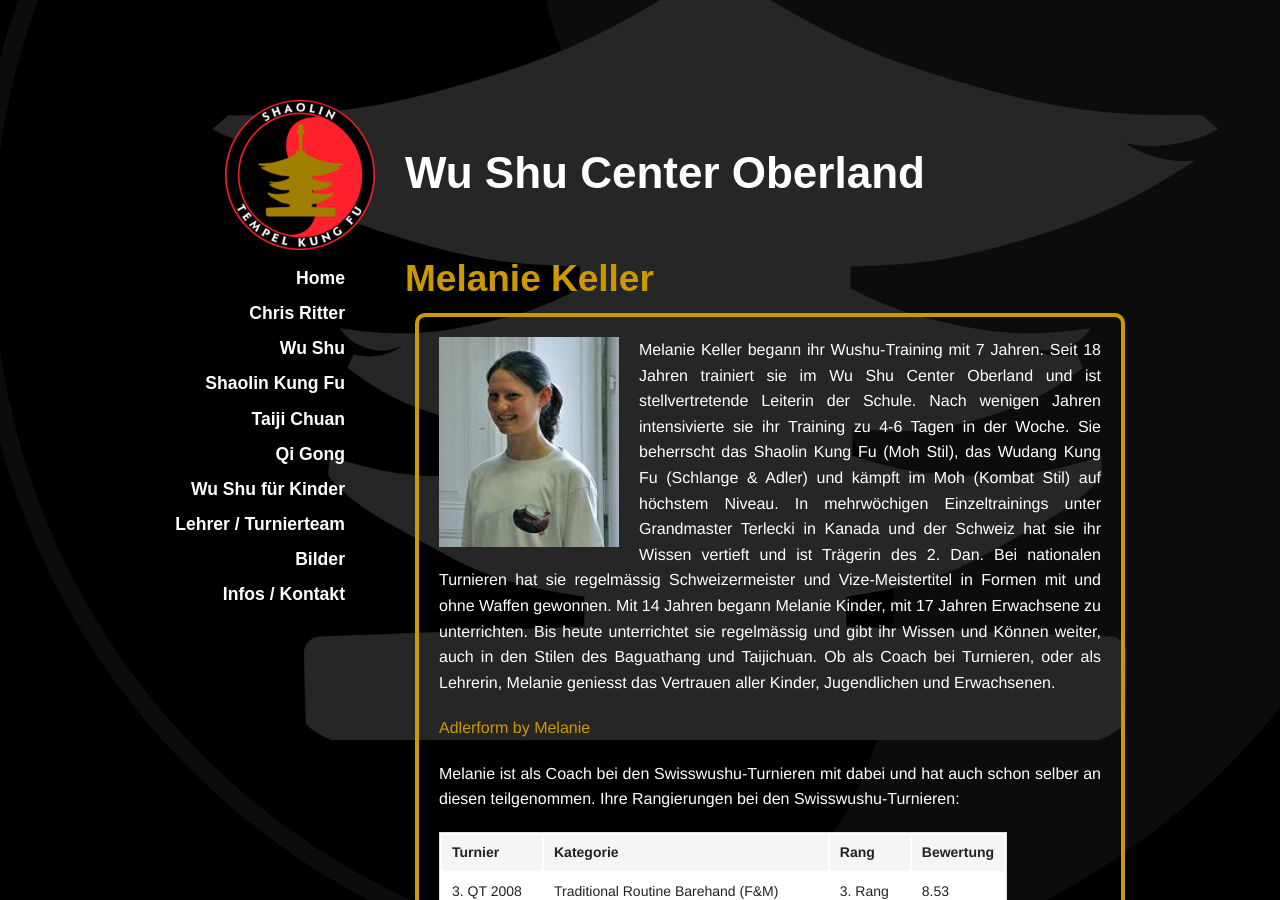
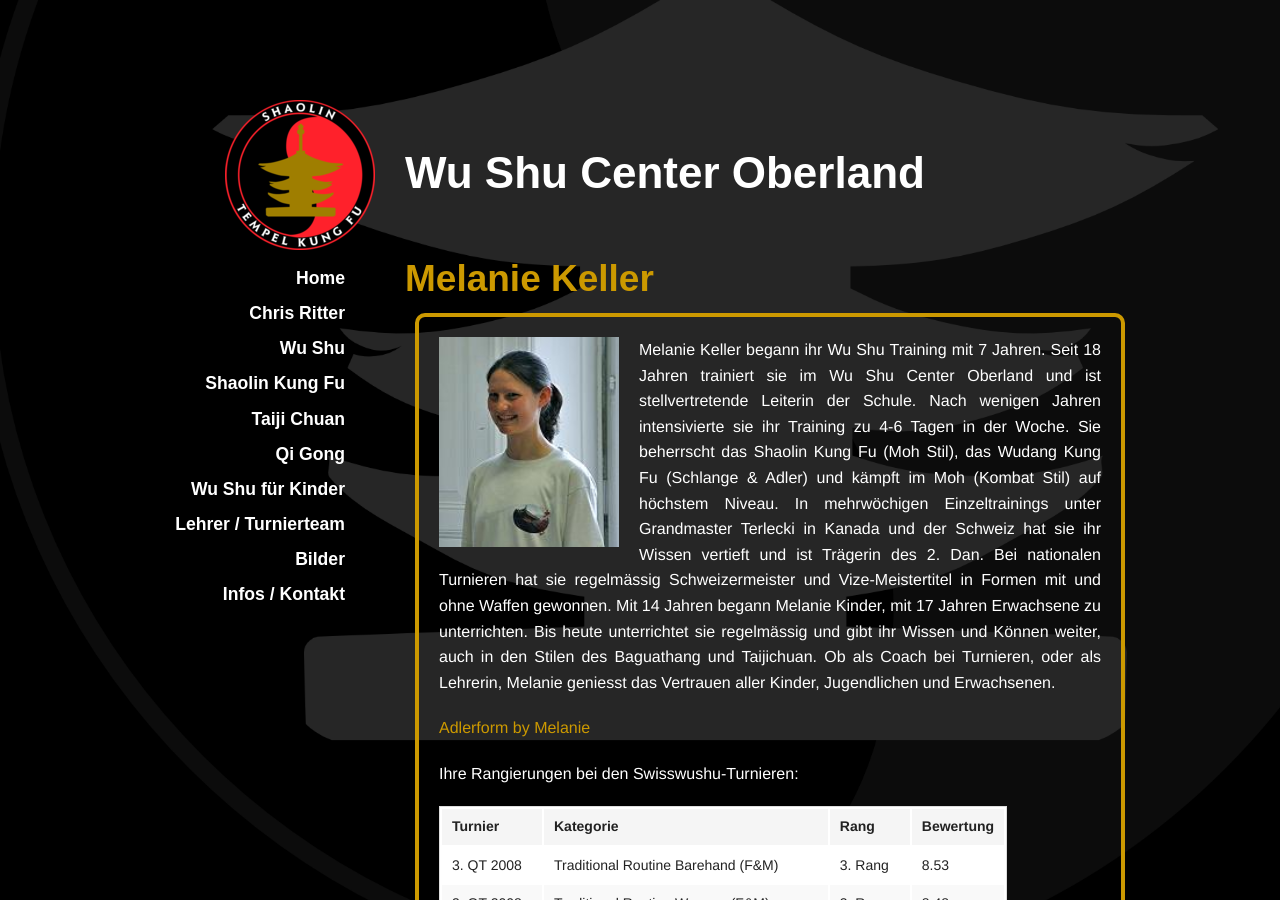
Before and after one commit to wu-shu/wu-shu.github.io, a Jekyll site: the page built from melanie-keller/index.md, in a window 1280 px wide and 900 px high. Built offline with Jekyll 4.4.1, drawn with Linux system fonts in a browser that asks for light colours; some web fonts are replaced; Markdown is read by kramdown in place of the engine named in the settings; comment, search, counter and statistics services are not loaded.

Commit message:
Textänderungen

```diff
--- a/melanie-keller/index.md
+++ b/melanie-keller/index.md
@@ -4,7 +4,7 @@
 ---
 
 <img class="ifloat-left" src="/images/melanie-keller.jpg" alt="Melanie Keller" width="200px">
-Melanie Keller begann ihr Wushu-Training mit 7 Jahren. Seit 18 Jahren trainiert sie im Wu Shu Center Oberland und ist stellvertretende Leiterin der Schule.
+Melanie Keller begann ihr Wu Shu Training mit 7 Jahren. Seit 18 Jahren trainiert sie im Wu Shu Center Oberland und ist stellvertretende Leiterin der Schule.
 Nach wenigen Jahren intensivierte sie ihr Training zu 4-6 Tagen in der Woche. Sie beherrscht das Shaolin Kung Fu (Moh Stil), das Wudang Kung Fu (Schlange & Adler) und kämpft im Moh (Kombat Stil) auf höchstem Niveau.
 In mehrwöchigen Einzeltrainings unter Grandmaster Terlecki in Kanada und der Schweiz hat sie ihr Wissen vertieft und ist Trägerin des 2. Dan.
 Bei nationalen Turnieren hat sie regelmässig Schweizermeister und Vize-Meistertitel in Formen mit und ohne Waffen gewonnen. Mit 14 Jahren begann Melanie Kinder, mit 17 Jahren Erwachsene zu unterrichten. Bis heute unterrichtet sie regelmässig und gibt ihr Wissen und Können weiter, auch in den Stilen des Baguathang und Taijichuan.
@@ -12,7 +12,6 @@
 
 <a target="_blank" href="https://www.flickr.com/photos/117851037@N03/13424201455/" >Adlerform by Melanie</a>
 
-Melanie ist als Coach bei den Swisswushu-Turnieren mit dabei und hat auch schon selber an diesen teilgenommen.
 Ihre Rangierungen bei den Swisswushu-Turnieren:
 <table>
 	<thead>
```
Also changed, not shown: sierra-gartmann/index.md (+1 -1 lines), simon-nocco/index.md (+1 -1 lines).
